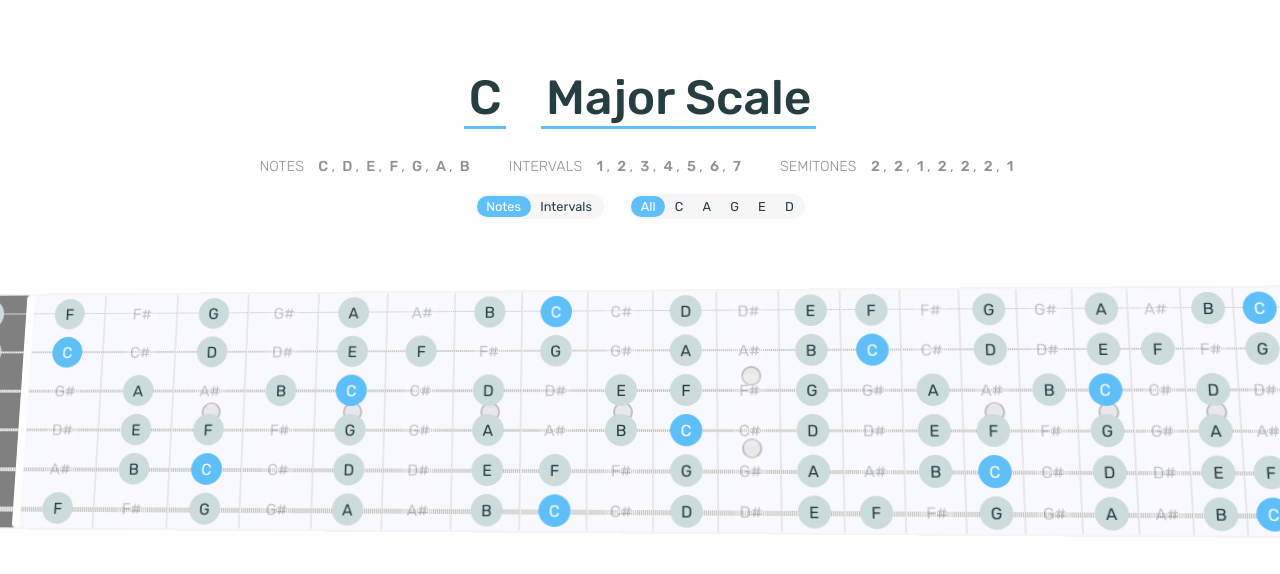
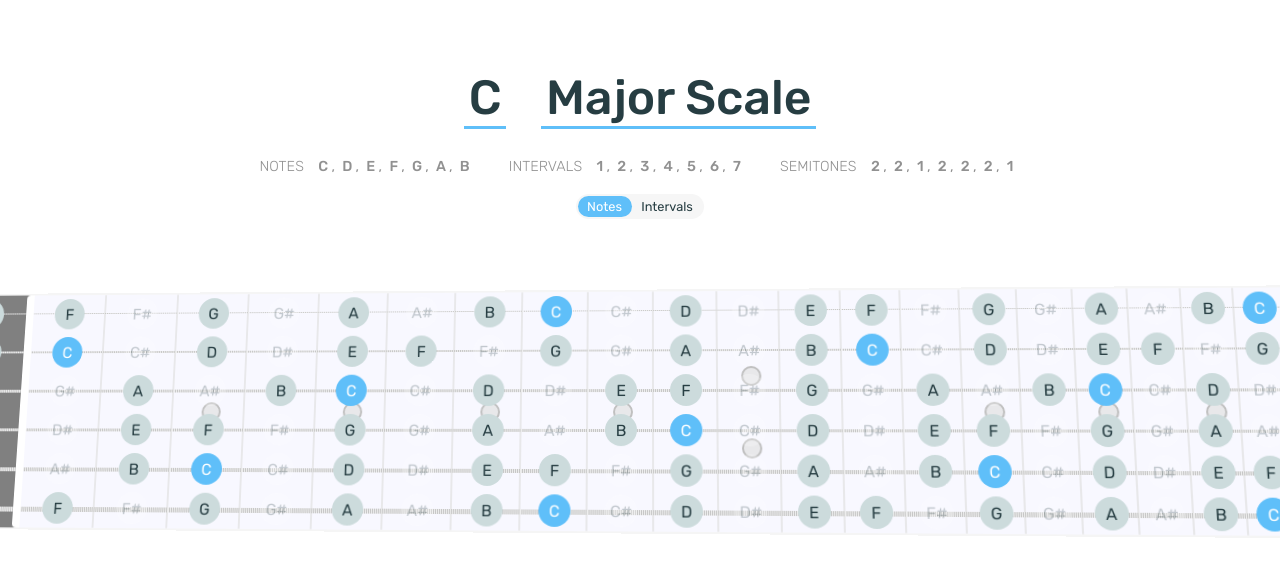
Before and after one commit to adamwdraper/guitar-neck, a Vue app: page /1/1/1 in a window 1280 px wide. Shown: the top 574 px of the page. Built offline with nearby package versions, Linux system fonts and the light colour scheme.

Commit message:
Revert "caged selector"
This reverts commit 0e87f8094d952828b0c7aeb3753731f145c65bee.

```diff
--- a/src/components/Info.vue
+++ b/src/components/Info.vue
@@ -49,18 +49,10 @@
         </detail>
       </pattern-details>
       <display-details>
-        <selections>
-          <selection @click.prevent="setDisplay('notes')" :class="{'is-active': display === 'notes'}">Notes</selection>
-          <selection @click.prevent="setDisplay('intervals')" :class="{'is-active': display === 'intervals'}">Intervals</selection>
-        </selections>
-        <selections>
-          <selection @click.prevent="setShape(null)" :class="{'is-active': !shape}">All</selection>
-          <selection @click.prevent="setShape('c')" :class="{'is-active': shape === 'c'}">C</selection>
-          <selection @click.prevent="setShape('a')" :class="{'is-active': shape === 'a'}">A</selection>
-          <selection @click.prevent="setShape('g')" :class="{'is-active': shape === 'g'}">G</selection>
-          <selection @click.prevent="setShape('e')" :class="{'is-active': shape === 'e'}">E</selection>
-          <selection @click.prevent="setShape('d')" :class="{'is-active': shape === 'd'}">D</selection>
-        </selections>
+        <displays>
+          <display @click.prevent="setDisplay('notes')" :class="{'is-active': display === 'notes'}">Notes</display>
+          <display @click.prevent="setDisplay('intervals')" :class="{'is-active': display === 'intervals'}">Intervals</display>
+        </displays>
       </display-details>
     </template>
   </info>
@@ -69,10 +61,10 @@
 <script>
   import Vue from 'vue';
   import { mapState } from 'vuex';
-  import { filter } from 'lodash';
+  import { get, filter } from 'lodash';
 
   // add any custom elements here to suppress warnings
-  Vue.config.ignoredElements.push('info', 'pattern-title', 'root-note', 'pattern-name', 'pattern-details', 'detail', 'display-details', 'selections', 'selection', 'label', 'value', 'notes', 'note', 'name', 'interval');
+  Vue.config.ignoredElements.push('info', 'pattern-title', 'root-note', 'pattern-name', 'pattern-details', 'detail', 'display-details', 'displays', 'display', 'label', 'value', 'notes', 'note', 'name', 'interval');
 
   export default {
     computed: {
@@ -81,8 +73,7 @@
         root: state => state.root,
         mode: state => state.mode,
         pattern: state => state.pattern,
-        display: state => state.display,
-        shape: state => state.shape
+        display: state => state.display
       }),
       patternNotes() {
         return filter(this.pattern.notes, note => note.isInPattern);
@@ -93,24 +84,13 @@
         this.$store.commit('setSelector', name);
       },
       setDisplay(display) {
-        const params = this.$store.getters.getParams;
-
         this.$router.push({
           name: 'root',
           params: {
-            ...params,
-            display
-          }
-        });
-      },
-      setShape(shape) {
-        const params = this.$store.getters.getParams;
-
-        this.$router.push({
-          name: 'root',
-          params: {
-            ...params,
-            shape
+            root: get(this.params, 'root'),
+            mode: get(this.params, 'mode'),
+            pattern: get(this.params, 'pattern'),
+            display: display
           }
         });
       }
@@ -195,16 +175,15 @@
       align-items: center;
       justify-content: center;
 
-      selections {
+      displays {
         display: block;
         background: $color-gray-3;
         border-radius: 1em;
         padding: 2px;
         font-size: .8em;
         margin-top: 1.5em;
-        margin: 1.5em 1em 0;
 
-        selection {
+        display {
           display: inline-block;
           padding: .25em .75em;
           border-radius: 1em;
--- a/src/router/index.js
+++ b/src/router/index.js
@@ -12,7 +12,7 @@ const appRouter = new Router({
     : '/',
   routes: [
     {
-      path: '/:root?/:mode?/:pattern?/:display?/:shape?',
+      path: '/:root?/:mode?/:pattern?/:display?',
       name: 'root',
       components: {
         guitar: Guitar,
--- a/src/store.js
+++ b/src/store.js
@@ -25,8 +25,7 @@ export default new Vuex.Store({
     mode: null,
     pattern: null,
     display: null,
-    selector: null,
-    shape: null
+    selector: null
   },
   getters: {
     getParams(state) {
@@ -48,8 +47,7 @@ export default new Vuex.Store({
         root: toLower(get(data, 'root', 'c')),
         mode: toLower(get(data, 'mode', 'scale')),
         pattern: toLower(get(data, 'pattern', 'major')),
-        display: toLower(get(data, 'display', 'notes')),
-        shape: toLower(get(data, 'shape', null))
+        display: toLower(get(data, 'display', 'notes'))
       };
 
       // generate pattern notes
@@ -83,7 +81,6 @@ export default new Vuex.Store({
       state.root = root;
       state.mode = params.mode;
       state.display = params.display;
-      state.shape = params.shape;
       state.pattern = Object.assign({}, pattern);
     }
   },
```
